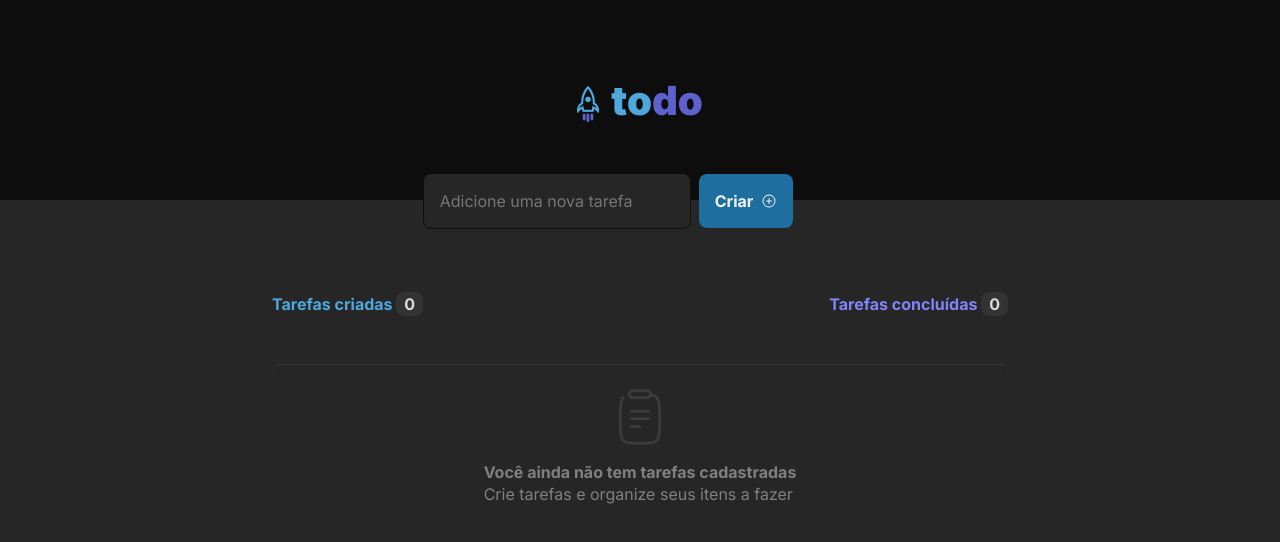
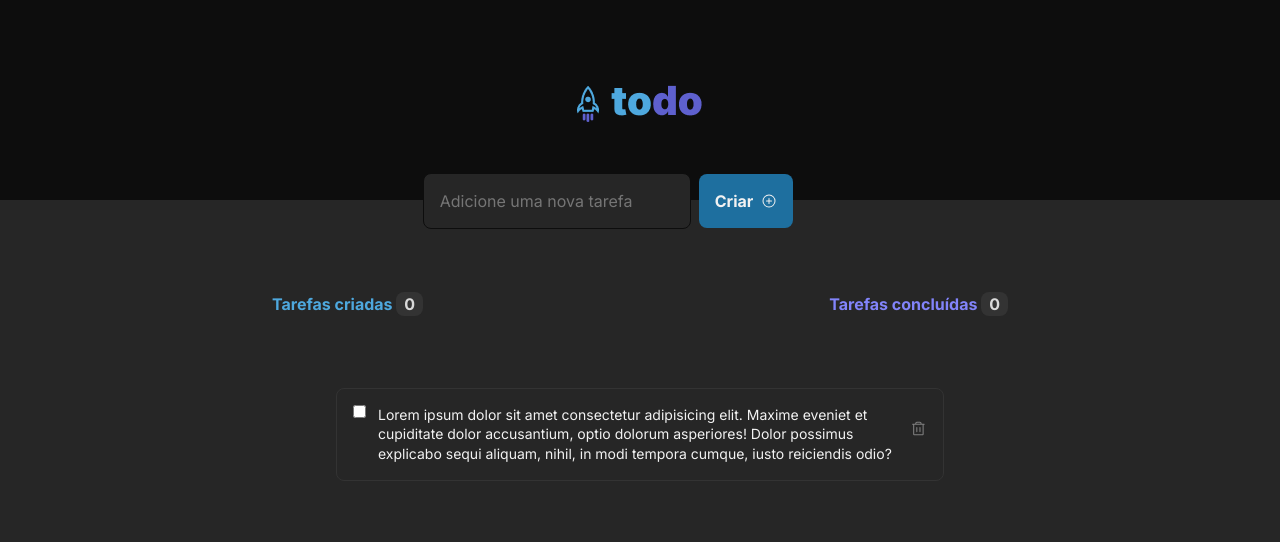
Before and after one commit to gustmrg/react-todo-list, a React (Vite) app: page / in a window 1280 px wide. Shown: the top 542 px of the page. Built offline with nearby package versions, Linux system fonts and the light colour scheme.

Commit message:
Add Task component

```diff
--- a/package.json
+++ b/package.json
@@ -12,7 +12,8 @@
   "dependencies": {
     "@phosphor-icons/react": "^2.0.10",
     "react": "^18.2.0",
-    "react-dom": "^18.2.0"
+    "react-dom": "^18.2.0",
+    "uuid": "^9.0.0"
   },
   "devDependencies": {
     "@types/react": "^18.2.15",
--- a/src/components/NewTask.module.css
+++ b/src/components/NewTask.module.css
@@ -5,6 +5,7 @@
   align-items: center;
   gap: 0.5rem;
   margin: -27px 64px 0 0;
+  width: 46rem;
 }
 
 button {
--- /dev/null
+++ b/src/components/Task.module.css
@@ -0,0 +1,29 @@
+.task {
+  background-color: var(--gray-500);
+  color: var(--gray-100);
+  border: 1px solid var(--gray-400);
+  border-radius: 0.5rem;
+  display: flex;
+  align-items: flex-start;
+  padding: 1rem;
+  gap: 0.75rem;
+}
+
+.description {
+  color: var(--gray-100);
+  font-size: 0.875rem;
+  line-height: 1.4;
+}
+
+.description_done {
+  color: var(--gray-300);
+  text-decoration: line-through;
+}
+
+.icon {
+  color: var(--gray-300);
+}
+
+.icon:hover {
+  color: var(--danger);
+}
--- /dev/null
+++ b/src/components/Task.tsx
@@ -0,0 +1,28 @@
+import { Trash } from "@phosphor-icons/react";
+
+import styles from "./Task.module.css";
+
+interface Task {
+  id: string;
+  description: string;
+  isComplete: boolean;
+}
+
+export function Task(task: Task) {
+  return (
+    <div className={styles.task}>
+      <input type="checkbox" />
+      <p
+        className={
+          task.isComplete ? styles.description_done : styles.description
+        }
+      >
+        Lorem ipsum dolor sit amet consectetur adipisicing elit. Maxime eveniet
+        et cupiditate dolor accusantium, optio dolorum asperiores! Dolor
+        possimus explicabo sequi aliquam, nihil, in modi tempora cumque, iusto
+        reiciendis odio?
+      </p>
+      <Trash size={48} className={styles.icon} />
+    </div>
+  );
+}
--- a/src/components/TasksList.module.css
+++ b/src/components/TasksList.module.css
@@ -1,3 +1,15 @@
+h4,
+p {
+  color: var(--gray-300);
+}
+
+span {
+  background-color: var(--gray-400);
+  color: var(--gray-200);
+  padding: 0.125rem 0.5rem;
+  border-radius: 0.5rem;
+}
+
 .tasks {
   display: flex;
   width: 46rem;
@@ -11,6 +23,17 @@
   flex-direction: column;
   justify-content: center;
   align-items: center;
+  border: none;
+  padding: 1.5rem 4rem;
+  margin-top: 1.5rem;
+  gap: 1rem;
+}
+
+.tasks_list__empty {
+  display: flex;
+  flex-direction: column;
+  justify-content: center;
+  align-items: center;
   border-style: solid;
   border-width: 1px 0 0 0;
   border-color: var(--gray-400);
@@ -19,18 +42,6 @@
   margin-top: 1.5rem;
   gap: 1rem;
   align-self: stretch;
-}
-
-h4,
-p {
-  color: var(--gray-300);
-}
-
-span {
-  background-color: var(--gray-400);
-  color: var(--gray-200);
-  padding: 0.125rem 0.5rem;
-  border-radius: 0.5rem;
 }
 
 .tasks_info {
--- a/src/components/TasksList.tsx
+++ b/src/components/TasksList.tsx
@@ -1,9 +1,10 @@
+import { Task } from "./Task";
+
 import styles from "./TasksList.module.css";
 import clipboardImage from "../assets/Clipboard.png";
 
 export function TasksList() {
-  const tasksList: string[] = [];
-  console.log(tasksList.length);
+  const tasksList: string[] = ["Task 1", "Task 2"];
 
   if (tasksList.length == 0) {
     return (
@@ -20,7 +21,7 @@ export function TasksList() {
             </p>
           </div>
         </div>
-        <div className={styles.tasks_list}>
+        <div className={styles.tasks_list__empty}>
           <img src={clipboardImage} alt="Imagem de uma prancheta" />
           <div>
             <h4>Você ainda não tem tarefas cadastradas</h4>
@@ -29,5 +30,25 @@ export function TasksList() {
         </div>
       </div>
     );
+  } else {
+    return (
+      <div className={styles.tasks}>
+        <div className={styles.tasks_info}>
+          <div className={styles.tasks_created}>
+            <p>
+              Tarefas criadas <span>0</span>
+            </p>
+          </div>
+          <div className={styles.tasks_done}>
+            <p>
+              Tarefas concluídas <span>0</span>
+            </p>
+          </div>
+        </div>
+        <div className={styles.tasks_list}>
+          <Task />
+        </div>
+      </div>
+    );
   }
 }
```
Also changed, not shown: 1 other file (tests, documents, lock files or other folders).
